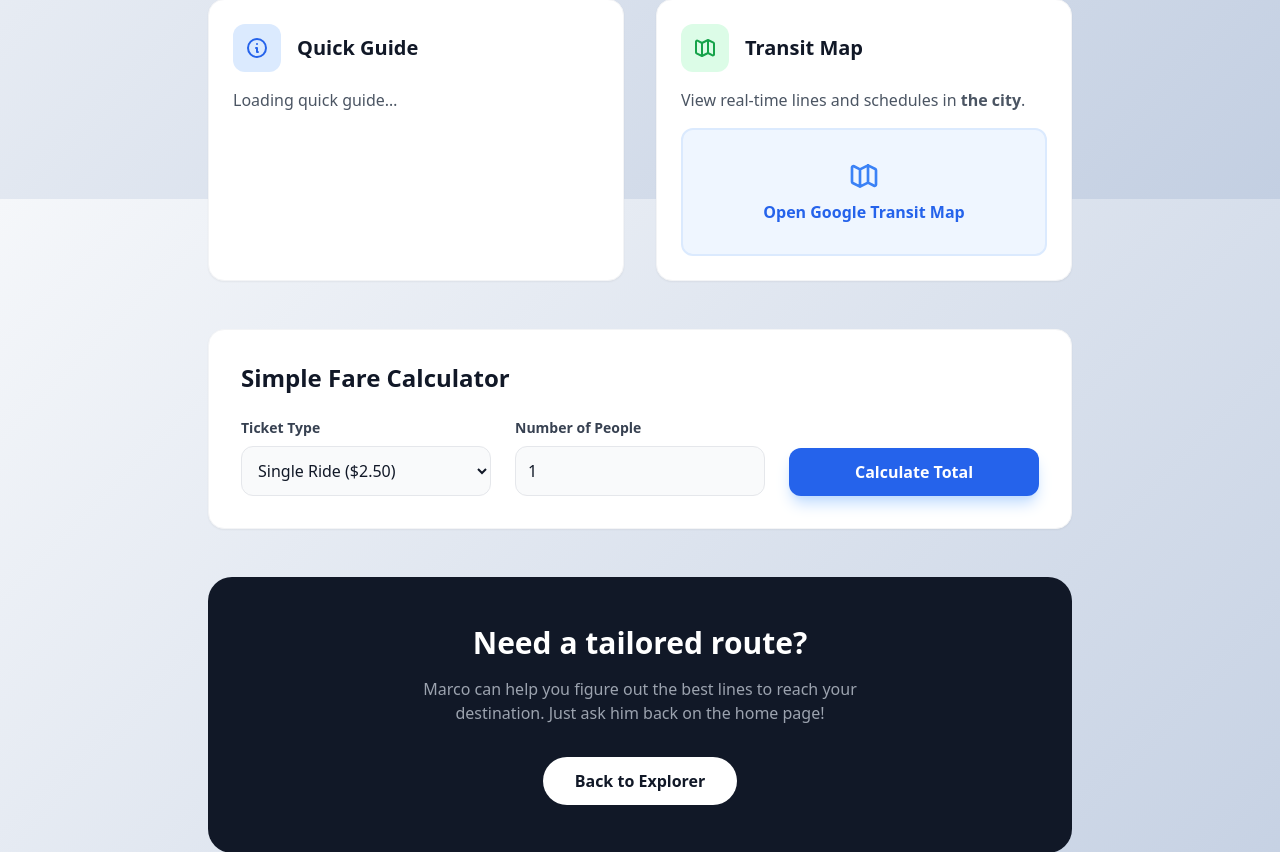
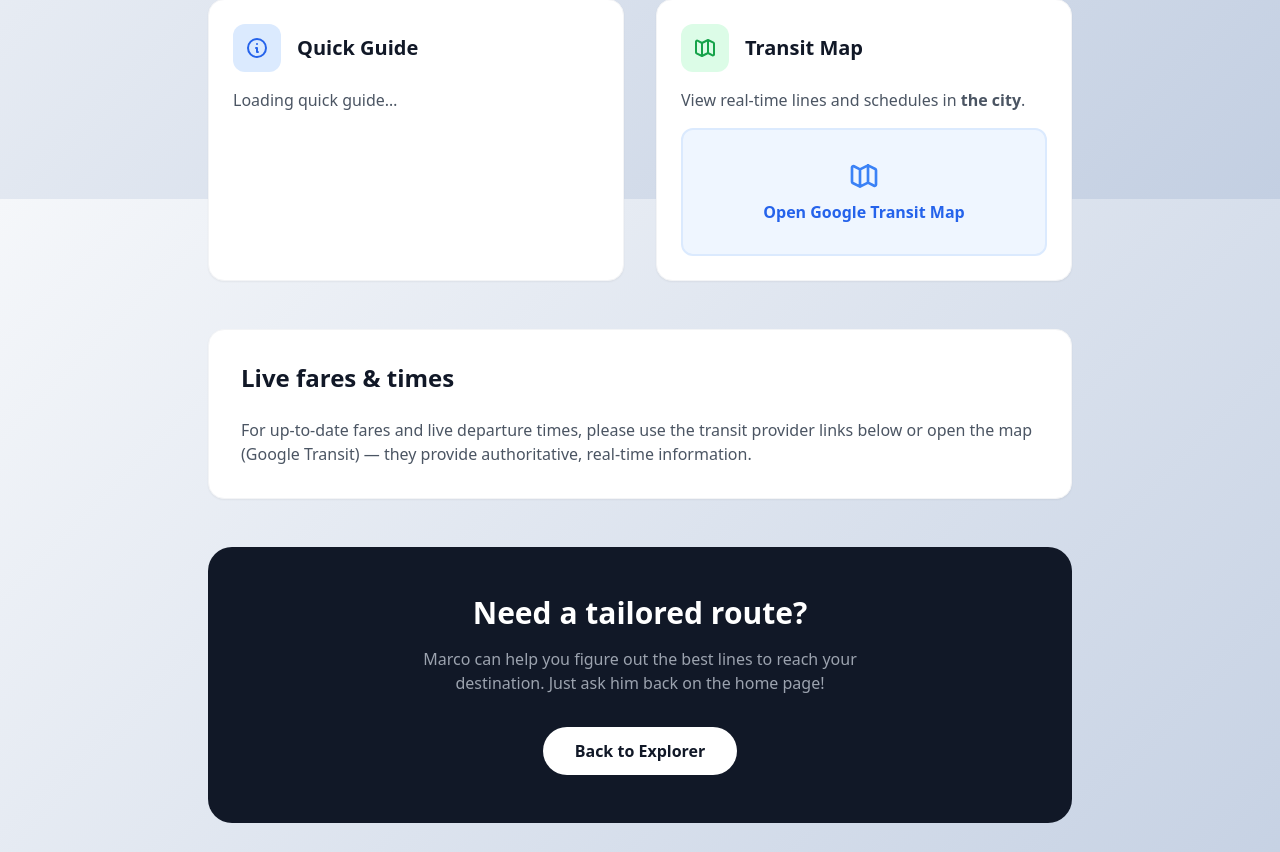
Before and after one commit to markcodeman/travelland, a Flask app: page /transport in a window 1280 px wide. Shown: the part 601-1453 px from the top of the page. Run offline with Flask 3, Linux system fonts and the light colour scheme; some libraries are stand-ins or nearby versions.

Commit message:
chore(transport): remove local fare calculator; direct users to providers for live fares/times

```diff
--- a/city-guides/templates/transport.html
+++ b/city-guides/templates/transport.html
@@ -91,29 +91,8 @@
         </section>
 
         <section class="bg-white p-8 rounded-2xl shadow-sm border border-gray-100 mb-12">
-            <h2 class="text-2xl font-bold mb-6">Simple Fare Calculator</h2>
-            <div class="grid grid-cols-1 md:grid-cols-3 gap-6">
-                <div>
-                    <label class="block text-sm font-semibold text-gray-700 mb-2">Ticket Type</label>
-                    <select id="ticketType" class="w-full p-3 bg-gray-50 border border-gray-200 rounded-xl focus:ring-2 focus:ring-blue-500 outline-none">
-                        <option value="2.50">Single Ride ($2.50)</option>
-                        <option value="7.00">Daily Pass ($7.00)</option>
-                        <option value="25.00">Weekly Pass ($25.00)</option>
-                    </select>
-                </div>
-                <div>
-                    <label class="block text-sm font-semibold text-gray-700 mb-2">Number of People</label>
-                    <input type="number" id="peopleCount" value="1" min="1" class="w-full p-3 bg-gray-50 border border-gray-200 rounded-xl focus:ring-2 focus:ring-blue-500 outline-none">
-                </div>
-                <div class="flex items-end">
-                    <button onclick="calculateFare()" class="w-full p-3 bg-blue-600 text-white rounded-xl font-bold hover:bg-blue-700 transition-colors shadow-lg shadow-blue-200">
-                        Calculate Total
-                    </button>
-                </div>
-            </div>
-            <div id="fareResult" class="mt-6 p-4 bg-blue-50 rounded-xl text-blue-800 font-bold text-center hidden">
-                Total Cost: $0.00
-            </div>
+            <h2 class="text-2xl font-bold mb-6">Live fares & times</h2>
+            <p class="text-gray-600">For up-to-date fares and live departure times, please use the transit provider links below or open the map (Google Transit) — they provide authoritative, real-time information.</p>
         </section>
 
         <section class="text-center bg-gray-900 text-white p-12 rounded-3xl">
```
